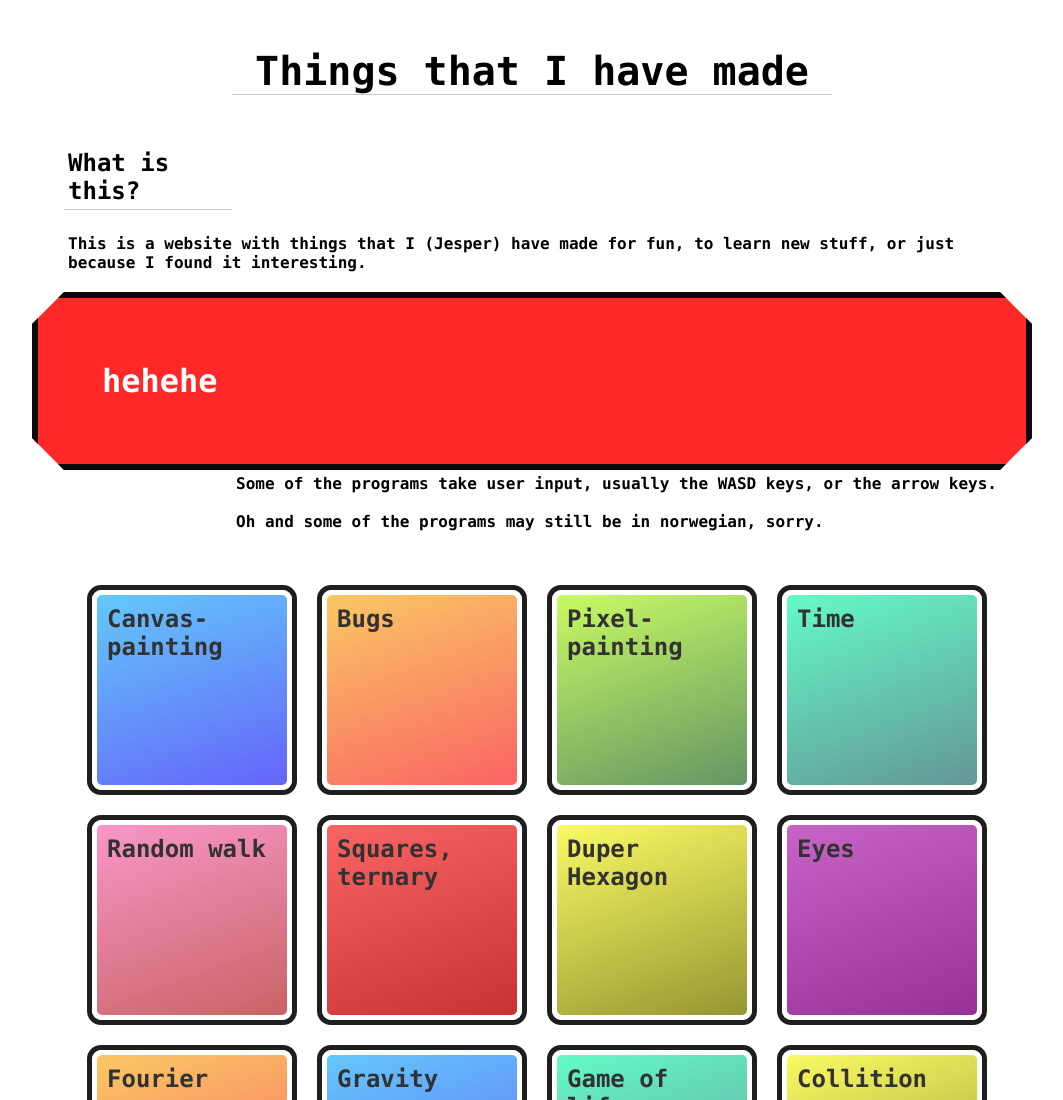
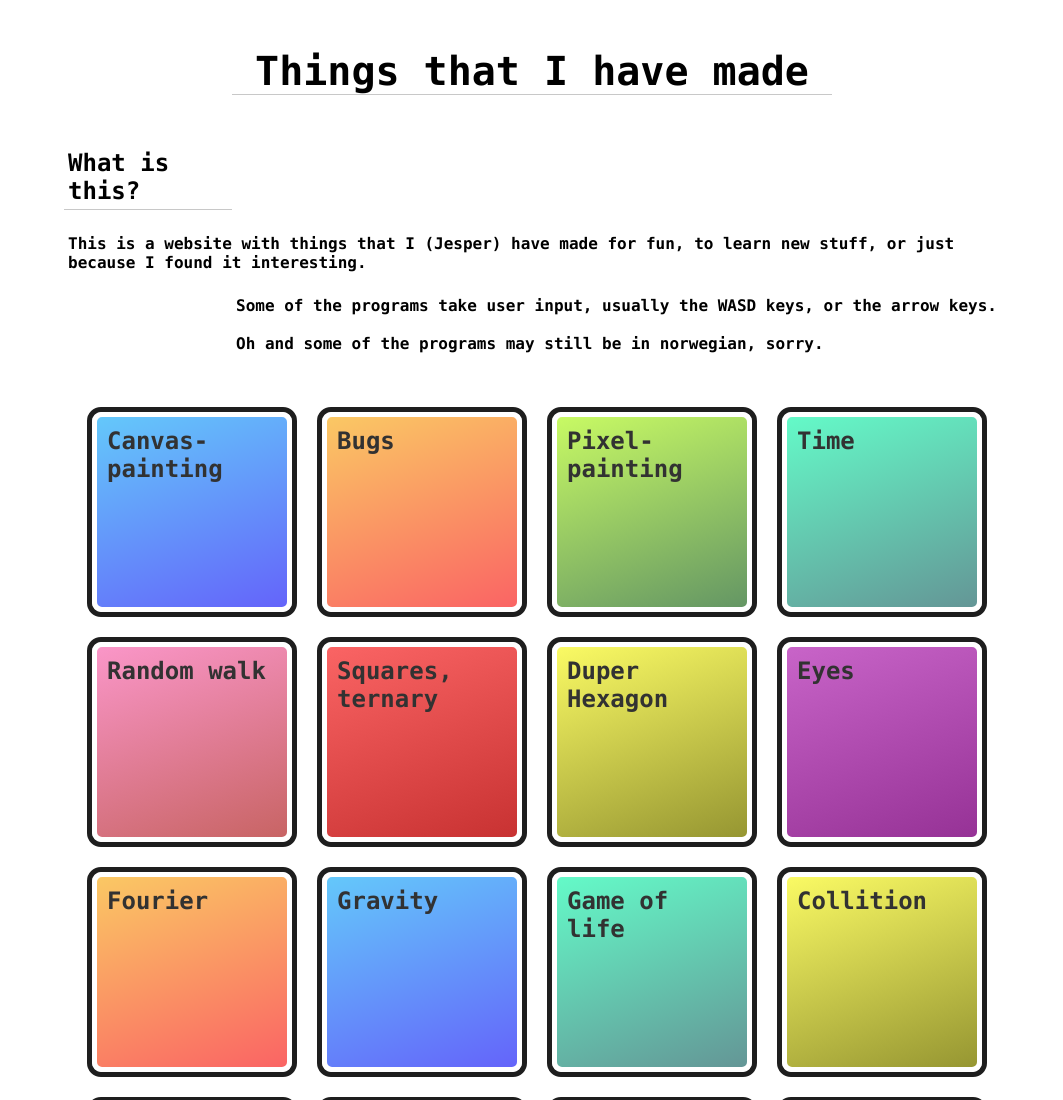
Before and after one commit to jesper2k/jesper2k.github.io, a plain HTML site: page index.html in a window 1280 px wide. Shown: the top 1100 px of the page, without its empty margins (108-1171 px from the left). Drawn offline with Linux system fonts and the light colour scheme.

Commit message:
Updated index.html

```diff
--- a/index.html
+++ b/index.html
@@ -18,8 +18,6 @@
                 <p>This is a website with things that I (Jesper) have made for fun, to learn new stuff, or just because I found it interesting.</p>
             </div>
 
-            <div class="entry">hehehe</div>
-
             <div class="infobox" id="infobox1">Some of the programs take user input, usually the WASD keys, or the arrow keys.<br/><br/>
                 Oh and some of the programs may still be in norwegian, sorry.</div>
 
```
